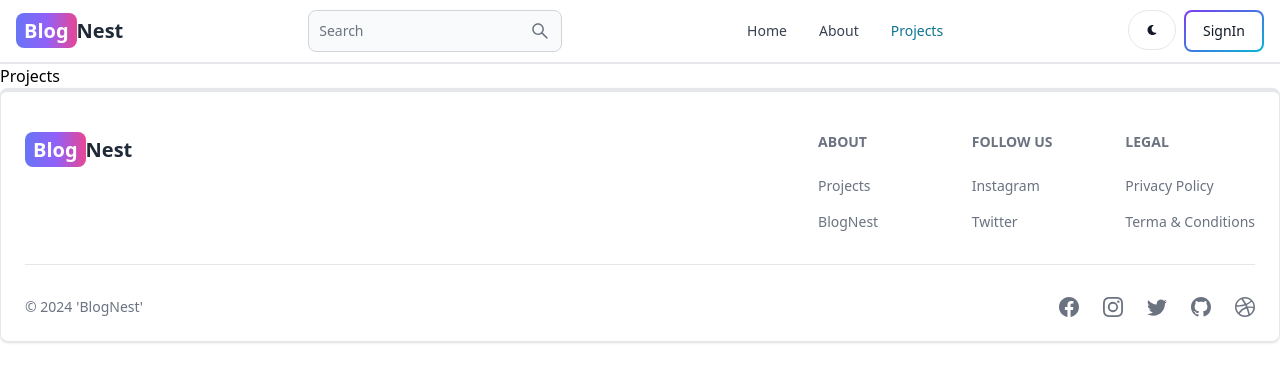
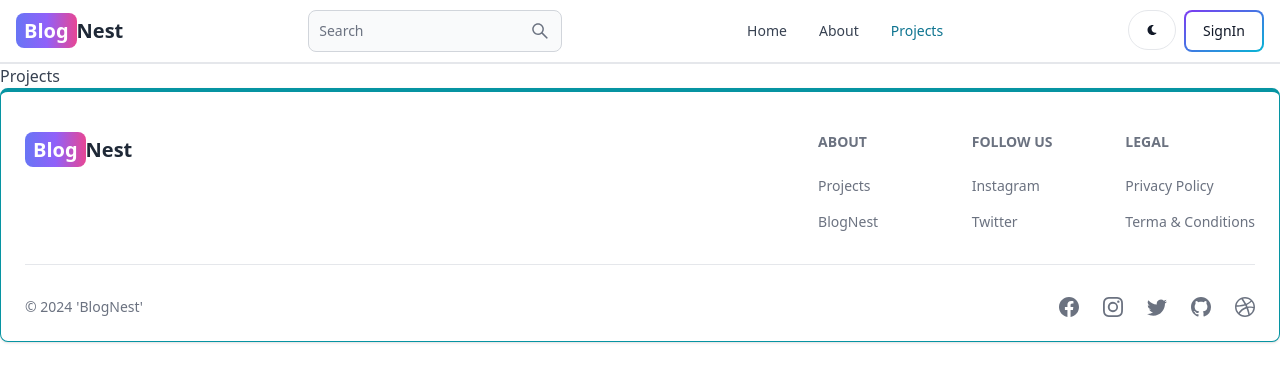
Before and after one commit to pradnyaakumbhar/blognest, a React (Create React App) app in the folder frontend/: page /projects in a window 1280 px wide. Shown: the top 382 px of the page. Built offline with nearby package versions, Linux system fonts and the light colour scheme; no server answers.

Commit message:
added dark ode functionality

```diff
--- a/frontend/src/components/Footer.js
+++ b/frontend/src/components/Footer.js
@@ -10,7 +10,7 @@
 } from 'react-icons/bs';
 const FooterCom = () => {
   return (
-    <Footer container className="border border-t-4">
+    <Footer container className="border border-t-4 border-teal-500">
       <div className="w-full max-w-7xl mx-auto">
         <div className="grid w-full justify-between sm:flex md:grid-cols-1">
           <div className="mt-5">
--- a/frontend/src/components/Header.js
+++ b/frontend/src/components/Header.js
@@ -2,12 +2,15 @@
 import { Navbar, TextInput, Button, Dropdown, Avatar } from 'flowbite-react';
 import { Link, useLocation } from 'react-router-dom';
 import { AiOutlineSearch } from 'react-icons/ai';
-import { FaMoon } from 'react-icons/fa';
-import { useSelector } from 'react-redux';
+import { FaMoon, FaSun } from 'react-icons/fa';
+import { useSelector, useDispatch } from 'react-redux';
+import { toggleTheme } from '../redux/theme/themeSlice';
 
 const Header = () => {
   const { currentUser } = useSelector((state) => state.user);
+  const { theme } = useSelector((state) => state.theme);
   const path = useLocation().pathname;
+  const dispatch = useDispatch();
   return (
     <Navbar className="border-b-2">
       <Link
@@ -31,8 +34,13 @@
         <AiOutlineSearch />
       </Button>
       <div className="flex gap-2 md:order-2">
-        <Button className="w-12 h-10 hidden sm:inline" color="gray" pill>
-          <FaMoon />
+        <Button
+          className="w-12 h-10 hidden sm:inline"
+          color="gray"
+          pill
+          onClick={() => dispatch(toggleTheme())}
+        >
+          {theme === 'light' ? <FaSun /> : <FaMoon />}
         </Button>
         {currentUser ? (
           <Dropdown
--- /dev/null
+++ b/frontend/src/components/ThemeProvider.js
@@ -0,0 +1,14 @@
+import React from 'react';
+import { useSelector } from 'react-redux';
+const ThemeProvider = ({ children }) => {
+  const { theme } = useSelector((state) => state.theme);
+  return (
+    <div className={theme}>
+      <div className="bg-white text-gray-700 dark:text-gray-200 dark:bg-[rgb(16,23,42)] min-h-screen">
+        {children}
+      </div>
+    </div>
+  );
+};
+
+export default ThemeProvider;
--- a/frontend/src/index.js
+++ b/frontend/src/index.js
@@ -6,12 +6,15 @@
 import { store, persistor } from './redux/store';
 import { Provider } from 'react-redux';
 import { PersistGate } from 'redux-persist/integration/react';
+import ThemeProvider from './components/ThemeProvider';
 const root = ReactDOM.createRoot(document.getElementById('root'));
 root.render(
   <React.StrictMode>
     <PersistGate persistor={persistor}>
       <Provider store={store}>
-        <App />
+        <ThemeProvider>
+          <App />
+        </ThemeProvider>
       </Provider>
     </PersistGate>
   </React.StrictMode>
--- a/frontend/src/redux/store.js
+++ b/frontend/src/redux/store.js
@@ -1,9 +1,10 @@
 import { configureStore, combineReducers } from '@reduxjs/toolkit';
 import userReducer from './user/userSlice';
+import themeReducer from './theme/themeSlice';
 import { persistReducer, persistStore } from 'redux-persist';
 import storage from 'redux-persist/lib/storage';
 
-const rootReducer = combineReducers({ user: userReducer });
+const rootReducer = combineReducers({ user: userReducer, theme: themeReducer });
 const persistConfig = {
   key: 'root',
   storage,
--- /dev/null
+++ b/frontend/src/redux/theme/themeSlice.js
@@ -0,0 +1,18 @@
+import { createSlice } from '@reduxjs/toolkit';
+
+const initialState = {
+  theme: 'Light',
+};
+
+const themeSlice = createSlice({
+  name: 'theme',
+  initialState,
+  reducers: {
+    toggleTheme: (state) => {
+      state.theme = state.theme === 'light' ? 'dark' : 'light';
+    },
+  },
+});
+
+export const { toggleTheme } = themeSlice.actions;
+export default themeSlice.reducer;
```
